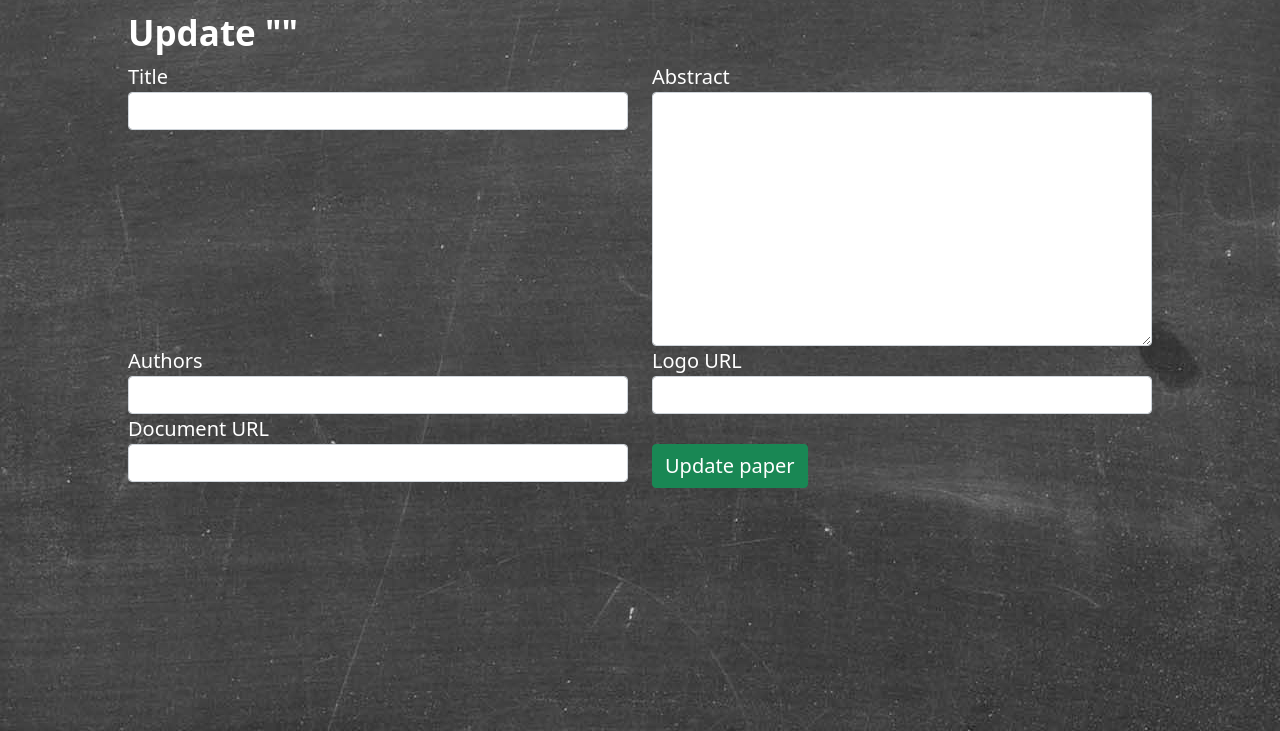
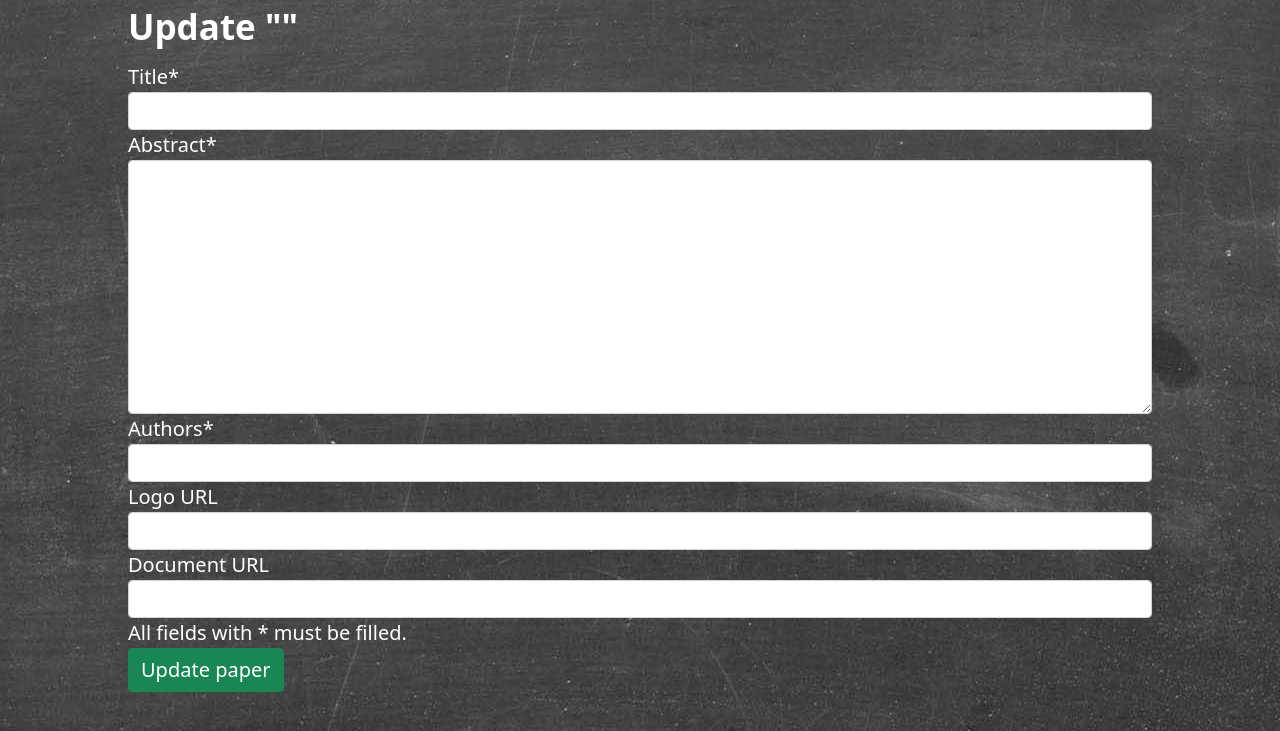
Before and after one commit to DavidAkaFunky/DEIPaper, a Django app: page /DEIPaper/paper/1/update in a window 1280 px wide. Shown: the part 69-800 px from the top of the page. Run offline with Django 3.2, Linux system fonts and the light colour scheme; data that the repository does not hold is empty; some libraries are stand-ins or nearby versions.

```diff
--- a/src/DEIPaperApp/forms.py
+++ b/src/DEIPaperApp/forms.py
@@ -2,30 +2,19 @@
 
 from django import forms
 
-class NewPaperForm (forms.Form):
+class PaperForm (forms.Form):
     title = forms.CharField(label = "Title")
     abstract = forms.CharField(label = "Abstract", widget = forms.Textarea)
     authors = forms.CharField(label = "Authors")
     logoUrl = forms.URLField(label = "Logo URL", required = False)
     docUrl = forms.URLField(label = "Document URL", required = False)
 
-    def create_json(self):
-        return {"title": self.cleaned_data["title"],
+    def create_json(self, paper_id = None):
+        json = {"title": self.cleaned_data["title"],
                 "abstract": self.cleaned_data["abstract"],
                 "authors": self.cleaned_data["authors"],
                 "logoUrl": self.cleaned_data["logoUrl"],
                 "docUrl": self.cleaned_data["docUrl"]}
-
-class UpdatePaperForm (forms.Form):
-    title = forms.CharField(label = "Title", required = False)
-    abstract = forms.CharField(label = "Abstract", widget = forms.Textarea, required = False)
-    authors = forms.CharField(label = "Authors", required = False)
-    logoUrl = forms.URLField(label = "Logo URL", required = False)
-    docUrl = forms.URLField(label = "Document URL", required = False)
-
-    def update_json(self, paper):
-        new_data = self.cleaned_data
-        for key in new_data:
-            if new_data[key] != "":
-                paper[key] = new_data[key]
-        return paper
+        if paper_id != None:
+            json["id"] = paper_id
+        return json
--- a/src/DEIPaperApp/static/css/main.css
+++ b/src/DEIPaperApp/static/css/main.css
@@ -3,8 +3,12 @@
     color: white;
 }
 
-.padding{
+.horizontal-padding{
     padding: 0% 10%;
+}
+
+.vertical-padding{
+    padding: 0.5% 0%;
 }
 
 .navbar-title-fontsize, h1{
@@ -66,14 +70,10 @@ thead{
 }
 
 img{
-    max-width: max(25vw, 250px);
-    max-height: max(25vw, 250px);
+    max-width: max(25vw, 320px);
+    max-height: max(25vw, 320px);
 }
 
 .center{
     text-align: center;
 }
-
-.upper-padding{
-    padding-top: 1%;
-}
--- a/src/DEIPaperApp/templates/DEIPaperApp/base.html
+++ b/src/DEIPaperApp/templates/DEIPaperApp/base.html
@@ -9,7 +9,7 @@
         </head>
         <body class = "page-background">
             <nav class="navbar navbar-dark bg-dark">
-                <div class="container-fluid padding">
+                <div class="container-fluid horizontal-padding">
                     <div class="navbar-header">
                         <a class="navbar-brand navbar-title-fontsize" href="/"><b>DEI Paper</b></a>
                     </div>
@@ -19,17 +19,19 @@
                 </div>
             </nav>
             {% if messages %}
+                <div class="vertical-padding">
                     {% for message in messages %}
                         {% if message.tags == "error" %}
                             <div class="alert alert-danger altert-dismissable fade show" role="alert">
-                            <p>{{message}}</p>
+                                <p><b>{{message}}</b></p>
                             </div>
                         {% elif message.tags == "success" %}
                             <div class="alert alert-success altert-dismissable fade show" role="alert">
-                            <p>{{message}}</p>
+                                <p><b>{{message}}</b></p>
                             </div>
                         {% endif %}
                     {% endfor %}
+                </div>
             {% endif %}
             {% block content %}
             {% endblock %}
--- a/src/DEIPaperApp/templates/DEIPaperApp/new_paper.html
+++ b/src/DEIPaperApp/templates/DEIPaperApp/new_paper.html
@@ -3,10 +3,10 @@
 {% load crispy_forms_tags %}
 
 <title>DEIPaper - New paper</title>
-<div class="upper-padding">
-    <h1 class="padding"><b>New paper</b></h1>
+<div class="vertical-padding">
+    <h1 class="horizontal-padding"><b>New paper</b></h1>
 </div>
-<form method="post" class="padding paper-info">
+<form method="post" class="horizontal-padding paper-info">
     {% csrf_token %}
     {{ form.title|as_crispy_field }}
     {{ form.abstract|as_crispy_field }}
--- a/src/DEIPaperApp/templates/DEIPaperApp/update_paper.html
+++ b/src/DEIPaperApp/templates/DEIPaperApp/update_paper.html
@@ -3,31 +3,18 @@
 {% load crispy_forms_tags %}
 
 <title>DEIPaper - Update "{{paper.title}}"</title>
-<div class="upper-padding">
-    <h1 class="padding"><b>Update "{{paper.title}}"</b></h1>
+<div class="vertical-padding">
+    <h1 class="horizontal-padding"><b>Update "{{paper.title}}"</b></h1>
 </div>
-<form method="post" class="padding paper-info">
+<form method="post" class="horizontal-padding paper-info">
     {% csrf_token %}
-    <div class="row">
-        <div class="col-lg-6">
     {{ form.title|as_crispy_field }}
-        </div>
-        <div class="col-lg-6">
     {{ form.abstract|as_crispy_field }}
-        </div>
-        <div class="col-lg-6">
     {{ form.authors|as_crispy_field }}
-        </div>
-        <div class="col-lg-6">
     {{ form.logoUrl|as_crispy_field }}
-        </div>
-        <div class="col-lg-6">
     {{ form.docUrl|as_crispy_field }}
-        </div>
-        <div class="col-lg-6">
+    All fields with * must be filled.
     <br><button type="submit" class="btn btn-success" onClick="return confirmUpdate()">Update paper</button>
-        </div>
-    </div>
 </form>
 
 <script LANGUAGE="JavaScript">
--- a/src/DEIPaperApp/views.py
+++ b/src/DEIPaperApp/views.py
@@ -17,7 +17,7 @@ def list_papers(request: HttpRequest, offset = 0, lines = 10) -> HttpResponse:
         page = (offset // lines) + 1 # Get page number to show the user (pages shall start at 1)
         paper_list = papers.get_papers(lines * (page - 1), lines + 1)
         papers_len = len(paper_list)
-        if papers_len == 0:
+        if papers_len == 0 and offset != 0:
             # Redirect to offset 0 if for some reason the returned paper list
             # was empty (for example, if the query was manually changed)
             return redirect(f"/DEIPaper/papers/offset=0&lines={lines}")
@@ -43,7 +43,7 @@ def new_paper(request: HttpRequest) -> HttpResponse:
     """Show a page allowing to add
     a new paper to the ISTPaper system."""
     if request.method == "POST":
-        form = forms.NewPaperForm(request.POST)
+        form = forms.PaperForm(request.POST)
         if form.is_valid():
             try:
                 paper_id = papers.post_paper(form.create_json())
@@ -52,28 +52,14 @@ def new_paper(request: HttpRequest) -> HttpResponse:
             except papers.DEIPaperError as e:
                 return e.show_error(request)
     else:
-        form = forms.NewPaperForm()
+        form = forms.PaperForm()
 
     return render(request, "DEIPaperApp/new_paper.html", {"form": form})
-
-def shorten_abstract(abstract, max = 512):
-    """Auxiliary function which shortens the abstract
-    to a maximum amount of characters (default = 512)."""
-    if len(abstract) == 1:
-        return abstract
-    res = ""
-    for el in abstract.split("."):
-        el += ". "
-        if len(res) + len(el) > max + 1:
-            return res + "(...)"
-        res += el
-    return res[:-1]
 
 def show_paper(request: HttpRequest, paper_id: int) -> HttpResponse:
     """Show a paper from the ISTPaper system given its ID."""
     try:
         paper = papers.get_paper(paper_id)
-        paper["abstract"] = shorten_abstract(paper["abstract"])
         return render(request, "DEIPaperApp/paper.html", {"paper": paper})
     except papers.DEIPaperError as e:
         return e.show_error(request)
@@ -83,24 +69,24 @@ def update_paper(request: HttpRequest, paper_id) -> HttpResponse:
     # Django doesn't natively support PUT requests,
     # so POST had to be used in alternative
     if request.method == "POST":
-        form = forms.UpdatePaperForm(request.POST, paper) # Same as previously mentioned
+        form = forms.PaperForm(request.POST) # Same as previously mentioned
         if form.is_valid():
             try:
-                paper = papers.get_paper(paper_id)
-                form.update_json(paper)
+                paper = form.create_json(paper_id = paper_id)
                 papers.update_paper(paper_id, paper)
                 messages.success(request, f"Paper with the ID {paper_id} updated successfully.")
-                return render(request, "DEIPaperApp/paper.html", {"paper": paper})
+                return redirect(f"/DEIPaper/paper/{paper_id}")
             except papers.DEIPaperError as e:
                 return e.show_error(request)
+
     else:
-        form = forms.UpdatePaperForm()
+        paper = papers.get_paper(paper_id)
+        form = forms.PaperForm(initial = paper)
+        try:
+            return render(request, "DEIPaperApp/update_paper.html", {"form": form, "paper": paper})
+        except papers.DEIPaperError as e:
+            return e.show_error(request)
 
-    try:
-        paper = papers.get_paper(paper_id)
-        return render(request, "DEIPaperApp/update_paper.html", {"form": form, "paper": paper})
-    except papers.DEIPaperError as e:
-        return e.show_error(request)
 
 def delete_paper(request, paper_id):
     """Delete paper from the
@@ -108,6 +94,6 @@ def delete_paper(request, paper_id):
     try:
         papers.delete_paper(paper_id)
         messages.success(request, f"Paper with ID {paper_id} deleted successfully.")
-        return redirect("/")
+        return redirect("/DEIPaper/papers")
     except papers.DEIPaperError as e:
         return e.show_error(request)
--- a/src/manage.py
+++ b/src/manage.py
@@ -2,7 +2,6 @@
 """Django's command-line utility for administrative tasks."""
 import os
 import sys
-
 
 def main():
     """Run administrative tasks."""
```
Also changed, not shown: src/DEIPaperApp/templates/DEIPaperApp/list.html (+18 -18 lines), src/DEIPaperApp/templates/DEIPaperApp/paper.html (+27 -12 lines), README.md, 1 other file. Lines whose indentation alone changed are shown as unchanged.
